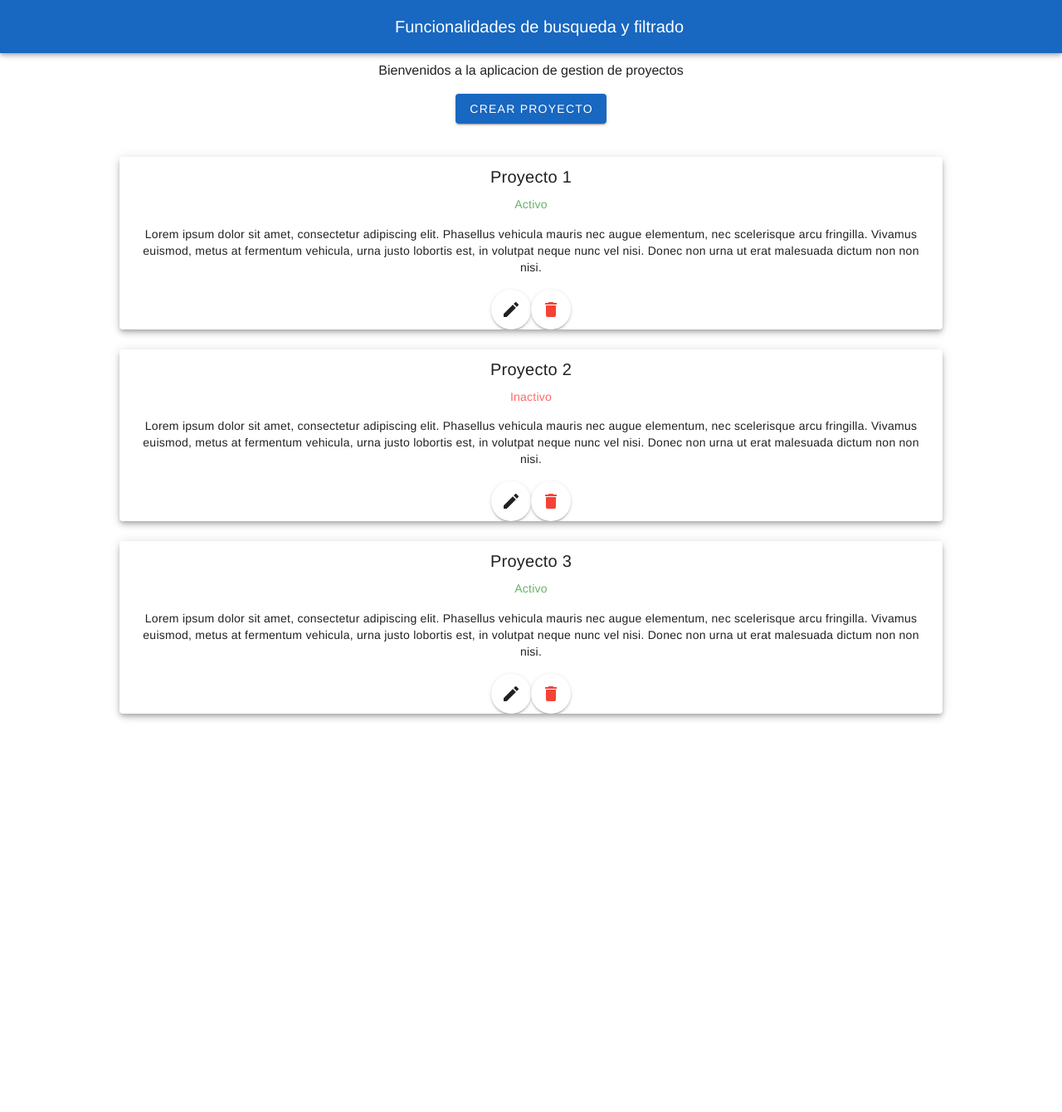
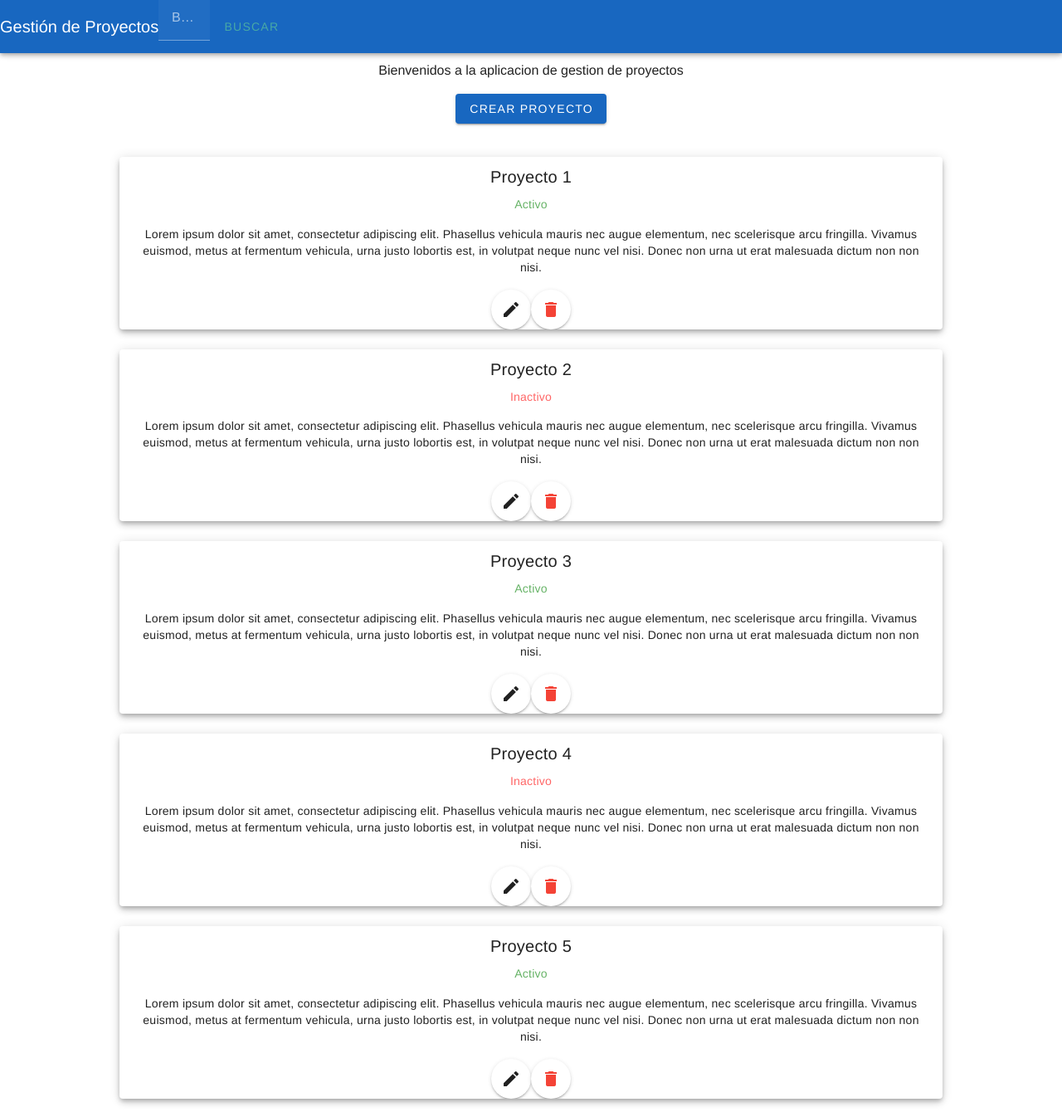
Before and after one commit to JulianDGP/project-manager, a Vue app: page / in a window 1280 px wide. Shown: the whole page at 83% size. Before the commit the page ends 876 px from the top, so only its background shows below. Built offline with nearby package versions, Linux system fonts and the light colour scheme.

Commit message:
minimo funcional

```diff
--- a/src/App.vue
+++ b/src/App.vue
@@ -2,27 +2,38 @@
 <template>
 <v-app>
     <!-- Header de la aplicación -->
-    <HeaderComponent />
-    <!-- Home de la aplicación -->
-    <HomeView />
+    <HeaderComponent
+      @search-query="updateSearchQuery" />
+    <HomeView/>
 
     <!-- Proyectos -->
-    <ProjectListView />
+    <ProjectListView
+      :search-query="searchQuery" />
   </v-app>
 </template>
 
 <script>
 // Importar el componente HeaderComponent
 import HeaderComponent from './components/HeaderComponent.vue'
+import ProjectListView from './views/ProjectListView.vue'
 import HomeView from './views/HomeView.vue'
-import ProjectListView from './views/ProjectListView.vue'
-
 export default {
   components: {
     HeaderComponent,
-    HomeView,
     ProjectListView,
+    HomeView
+
   },
+  data() {
+    return {
+      searchQuery: '', // Inicialmente vacío
+    };
+  },
+  methods: {
+    updateSearchQuery(query) {
+      this.searchQuery = query; // Actualizar el término de búsqueda
+    }
+  }
 }
 </script>
 
--- a/src/components/HeaderComponent.vue
+++ b/src/components/HeaderComponent.vue
@@ -1,14 +1,44 @@
 <!-- src/components/HeaderComponent.vue -->
-
 <template>
-    <v-app-bar app color="primary">
-      <v-toolbar-title>Funcionalidades de busqueda y filtrado</v-toolbar-title>
+  <v-app-bar app color="primary" dark>
+    <v-row class="align-center" no-gutters>
+      <!-- Título del encabezado -->
+      <v-col cols="auto">
+        <v-toolbar-title class="white--text">Gestión de Proyectos</v-toolbar-title>
+      </v-col>
+       <!-- Campo de búsqueda por nombre -->
+       <v-col cols="auto">
+        <v-text-field
+          v-model="searchQuery"
+          label="Buscar por nombre"
+          dense
+          solo
+          color="secondary"
+        ></v-text-field>
+      </v-col>
+       <!-- Botón para aplicar la búsqueda -->
+       <v-col cols="auto">
+        <v-btn color="secondary" @click="applySearch" class="white--text">
+          Buscar
+        </v-btn>
+      </v-col>
+    </v-row>
   </v-app-bar>
 </template>
 
+
 <script>
 export default {
-    name: 'HeaderComponent',
+  data() {
+    return {
+      searchQuery: '', // Campo para el término de búsqueda
+    };
+  },
+  methods: {
+    applySearch() {
+      this.$emit('search-query', this.searchQuery); // Emitir el término de búsqueda al componente padre
+    }
+  }
 }
 </script>
 
--- a/src/views/ProjectListView.vue
+++ b/src/views/ProjectListView.vue
@@ -38,7 +38,7 @@
     </v-dialog>
 
     <!-- Lista de proyectos -->
-    <v-row v-for="project in projects" :key="project.id">
+    <v-row v-for="project in foundedProjects" :key="project.id">
       <v-col>
         <v-card @click="openProjectDetails(project)" elevation="5">
           <!-- Título del proyecto -->
@@ -76,10 +76,13 @@ export default {
     CreateProjectModal,
     ProjectDetailsModal
   },
+  props:{
+    searchQuery: String,
+  },
   data() {
     return {
 
-
+      // Lista de proyectos de ejemplo
       projects: [
         { id: 1, name: 'Proyecto 1', description: 'Lorem ipsum dolor sit amet, consectetur adipiscing elit. Phasellus vehicula mauris nec augue elementum, nec scelerisque arcu fringilla. Vivamus euismod, metus at fermentum vehicula, urna justo lobortis est, in volutpat neque nunc vel nisi. Donec non urna ut erat malesuada dictum non non nisi.', active: 'Activo', tasks: [
           { id: 1, name: 'Tarea 1.1', description: 'Descripción de la tarea 1.1', status: 'Pendiente' },
@@ -92,14 +95,31 @@ export default {
           { id: 1, name: 'Tarea 2.1', description: 'Descripción de la tarea 2.1', status: 'Completada' }
         ] },
         { id: 3, name: 'Proyecto 3', description: 'Lorem ipsum dolor sit amet, consectetur adipiscing elit. Phasellus vehicula mauris nec augue elementum, nec scelerisque arcu fringilla. Vivamus euismod, metus at fermentum vehicula, urna justo lobortis est, in volutpat neque nunc vel nisi. Donec non urna ut erat malesuada dictum non non nisi.', active: 'Activo', tasks: [] },
-        // Otros proyectos...
+        { id: 4, name: 'Proyecto 4', description: 'Lorem ipsum dolor sit amet, consectetur adipiscing elit. Phasellus vehicula mauris nec augue elementum, nec scelerisque arcu fringilla. Vivamus euismod, metus at fermentum vehicula, urna justo lobortis est, in volutpat neque nunc vel nisi. Donec non urna ut erat malesuada dictum non non nisi.', active: 'Inactivo', tasks: [
+          { id: 1, name: 'Tarea 4.1', description: 'Descripción de la tarea 4.1', status: 'Completada' }
+        ] },
+
+        { id: 5, name: 'Proyecto 5', description: 'Lorem ipsum dolor sit amet, consectetur adipiscing elit. Phasellus vehicula mauris nec augue elementum, nec scelerisque arcu fringilla. Vivamus euismod, metus at fermentum vehicula, urna justo lobortis est, in volutpat neque nunc vel nisi. Donec non urna ut erat malesuada dictum non non nisi.', active: 'Activo', tasks: [
+          { id: 1, name: 'Tarea 5.1', description: 'Descripción de la tarea 5.1', status: 'Completada' }
+        ] },
       ],
       selectedProject: {}, // Proyecto seleccionado para editar
       projectToDelete: null, // Proyecto seleccionado para eliminar
       deleteDialog: false, // Estado del modal de confirmación de eliminación
     };
   },
-
+  computed: {
+    foundedProjects() {
+      // Filtrar proyectos por nombre
+      if (this.searchQuery) {
+        return this.projects.filter(project =>
+          project.name.toLowerCase().includes(this.searchQuery.toLowerCase())
+        );
+      } else {
+        return this.projects;
+      }
+    }
+  },
   methods: {
     openCreateProjectModal() {// Método para abrir el modal de creación de proyectos
       this.$refs.createProjectModal.open();
```
Lines whose indentation alone changed are shown as unchanged.
